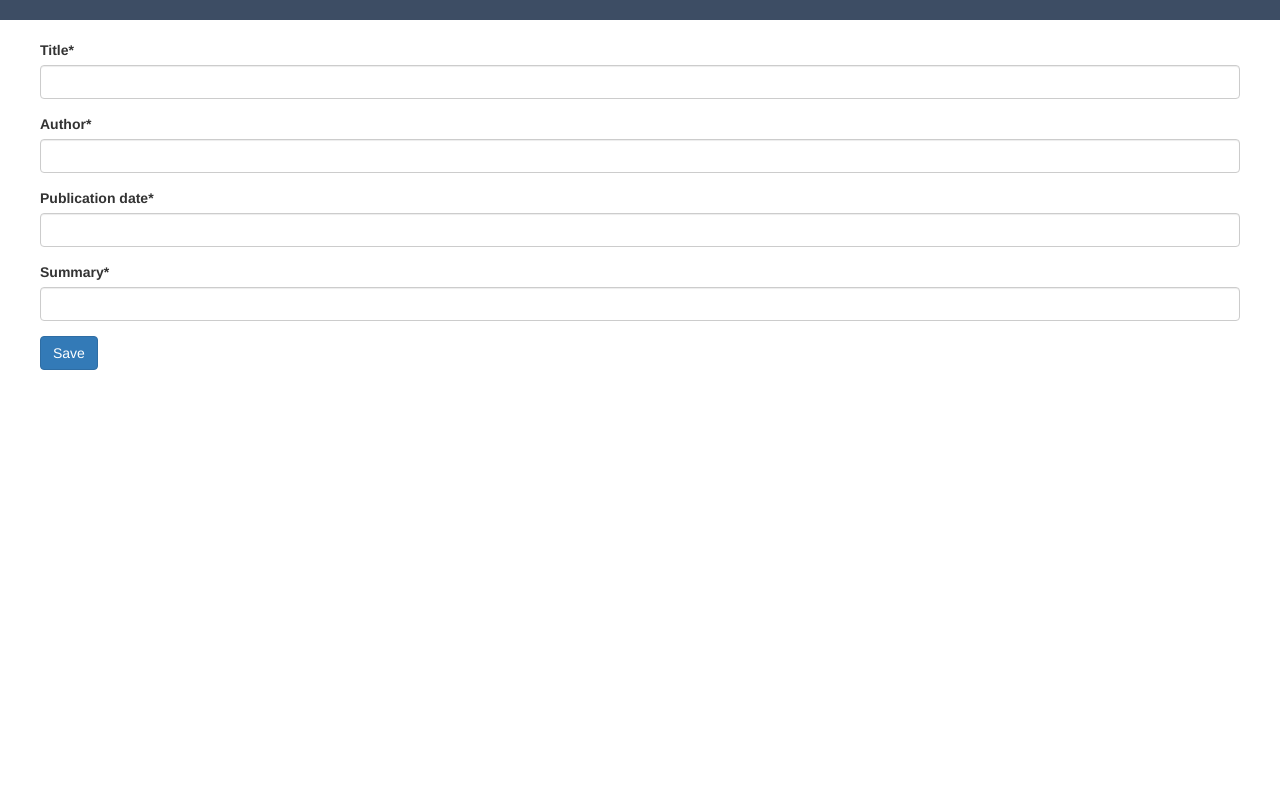
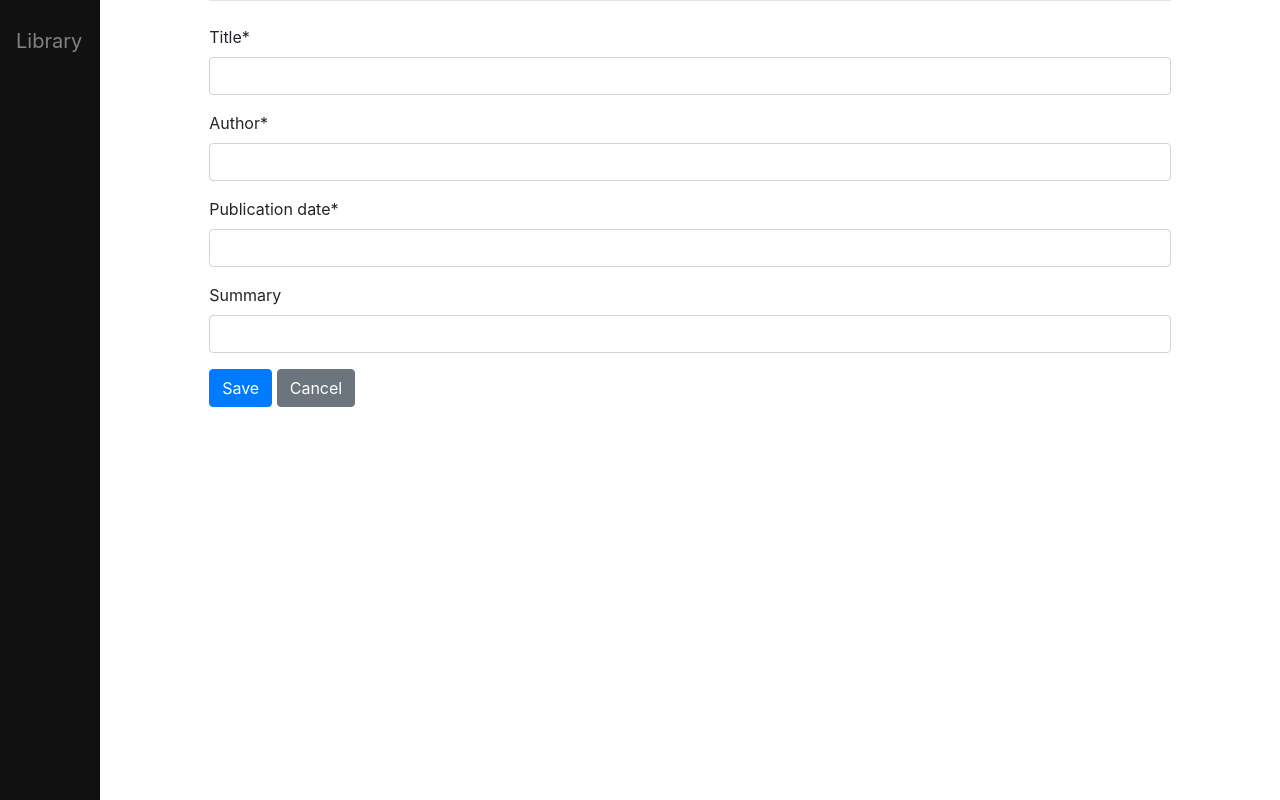
Before and after one commit to keagokla/Bookworm, a Django app: page /books/add/ in a window 1280 px wide. Run offline with Django 3.2, Linux system fonts and the light colour scheme; some libraries are stand-ins or nearby versions.

Commit message:
UI improvements

```diff
--- a/bookworm/forms.py
+++ b/bookworm/forms.py
@@ -1,4 +1,5 @@
 from django.forms import ModelForm
+from bootstrap_datepicker_plus import DatePickerInput
 from .models import Book, BOOK_FIELDS
 
 
@@ -6,3 +7,4 @@ class BookForm(ModelForm):
     class Meta:
         model = Book
         fields = BOOK_FIELDS
+        widgets = { 'pub_date': DatePickerInput() }
--- a/bookworm/models.py
+++ b/bookworm/models.py
@@ -8,7 +8,7 @@ class Book(models.Model):
     title = models.CharField(max_length=200)
     author = models.CharField(max_length=200)
     pub_date = models.DateField('Publication date')
-    summary = models.CharField(max_length=200)
+    summary = models.CharField(max_length=200, blank=True)
 
     def get_absolute_url(self):
         return reverse('books')
--- a/bookworm/tables.py
+++ b/bookworm/tables.py
@@ -1,13 +1,13 @@
 # tutorial/tables.py
-import django_tables2 as tables
+from django_tables2 import tables, TemplateColumn, Column
 from .models import Book, BOOK_FIELDS
 
 
 class BookTable(tables.Table):
-    tools_column = tables.TemplateColumn(
+    tools_column = TemplateColumn(
         template_name='bookworm/tools_column.html', verbose_name='')
 
-    summary = tables.Column(attrs={"td": {"width": "50%"}})
+    summary = Column(attrs={"td": {"width": "40%"}})
 
     class Meta:
         model = Book
--- a/bookworm/templates/bookworm/base.html
+++ b/bookworm/templates/bookworm/base.html
@@ -1,67 +1,75 @@
-{% load i18n static %}
+<!-- base.html -->
 <!DOCTYPE html>
-{% get_current_language as LANGUAGE_CODE %}{% get_current_language_bidi as LANGUAGE_BIDI %}
-<html lang="{{ LANGUAGE_CODE|default:"en-us" }}" {% if LANGUAGE_BIDI %}dir="rtl" {% endif %}>
+<html lang="en-us">
 
 <head>
-    <link rel="stylesheet" href="https://maxcdn.bootstrapcdn.com/bootstrap/3.3.7/css/bootstrap.min.css" />
-    <title>{% block title %}{% endblock %}</title>
-    <link rel="stylesheet" type="text/css" href="{% block stylesheet %}{% static "admin/css/base.css" %}{% endblock %}">
-    {% block extrastyle %}{% endblock %}
-    {% if LANGUAGE_BIDI %}
-    <link rel="stylesheet" type="text/css"
-        href="{% block stylesheet_rtl %}{% static "admin/css/rtl.css" %}{% endblock %}">{% endif %}
-    {% block extrahead %}{% endblock %}
-    {% block responsive %}
-    <meta name="viewport" content="user-scalable=no, width=device-width, initial-scale=1.0, maximum-scale=1.0">
-    <link rel="stylesheet" type="text/css" href="{% static "admin/css/responsive.css" %}">
-    {% if LANGUAGE_BIDI %}
-    <link rel="stylesheet" type="text/css" href="{% static "admin/css/responsive_rtl.css" %}">{% endif %}
+    <style type="text/css">
+        .sidenav {
+            height: 100%;
+            width: 100px;
+            position: fixed;
+            z-index: 1;
+            top: 0;
+            left: 0;
+            background-color: #111;
+            overflow-x: hidden;
+            padding-top: 20px;
+        }
+
+        .sidenav a {
+            padding: 6px 8px 6px 16px;
+            text-decoration: none;
+            font-size: 20px;
+            color: #818181;
+            display: block;
+        }
+
+        .sidenav a:hover {
+            color: #f1f1f1;
+        }
+
+        .main {
+            margin-left: 100px;
+            padding: 0px 10px;
+        }
+    </style>
+
+    <meta charset="utf-8">
+    <meta name="viewport" content="width=device-width, initial-scale=1, shrink-to-fit=no">
+
+    <link rel="stylesheet" href="https://stackpath.bootstrapcdn.com/bootstrap/4.3.1/css/bootstrap.min.css"
+        integrity="sha384-ggOyR0iXCbMQv3Xipma34MD+dH/1fQ784/j6cY/iJTQUOhcWr7x9JvoRxT2MZw1T" crossorigin="anonymous">
+    <link rel="stylesheet" href="https://cdnjs.cloudflare.com/ajax/libs/font-awesome/5.11.2/css/all.min.css">
+    <script src="https://code.jquery.com/jquery-3.3.1.slim.min.js"
+        integrity="sha384-q8i/X+965DzO0rT7abK41JStQIAqVgRVzpbzo5smXKp4YfRvH+8abtTE1Pi6jizo"
+        crossorigin="anonymous"></script>
+    <script src="https://cdnjs.cloudflare.com/ajax/libs/popper.js/1.14.7/umd/popper.min.js"
+        integrity="sha384-UO2eT0CpHqdSJQ6hJty5KVphtPhzWj9WO1clHTMGa3JDZwrnQq4sF86dIHNDz0W1"
+        crossorigin="anonymous"></script>
+    <script src="https://stackpath.bootstrapcdn.com/bootstrap/4.3.1/js/bootstrap.min.js"
+        integrity="sha384-JjSmVgyd0p3pXB1rRibZUAYoIIy6OrQ6VrjIEaFf/nJGzIxFDsf4x0xIM+B07jRM"
+        crossorigin="anonymous"></script>
+
+    {% block extrahead %}
     {% endblock %}
-    {% block blockbots %}
-    <meta name="robots" content="NONE,NOARCHIVE">{% endblock %}
+
+    <title>{% block title %}Quividi{% endblock %}</title>
 </head>
-{% load i18n %}
 
-<body class="{% if is_popup %}popup {% endif %}{% block bodyclass %}{% endblock %}"
-    data-admin-utc-offset="{% now "Z" %}">
+<body>
+    <div class="sidenav">
+        <a href="/books">Library</a>
+    </div>
 
-    <!-- Container -->
-    <div id="container">
-
-        {% if not is_popup %}
-
-        {% block breadcrumbs %}
-        <div style="background-color: rgb(61, 77, 100);" class="breadcrumbs">
+    <div id="content" name="content" class="main">
+        <div class="row justify-content-center">
+            <div class="col-10">
+                <hr class="mt-0 mb-4">
+                {% block content %}
+                {% endblock %}
+            </div>
         </div>
-        {% endblock %}
-        {% endif %}
-
-        {% block messages %}
-        {% if messages %}
-        <ul class="messagelist">{% for message in messages %}
-            <li{% if message.tags %} class="{{ message.tags }}" {% endif %}>{{ message|capfirst }}</li>
-                {% endfor %}</ul>
-        {% endif %}
-        {% endblock messages %}
-
-        <!-- Content -->
-        <div id="content" class="{% block coltype %}colM{% endblock %}">
-            <link rel="stylesheet" href="https://maxcdn.bootstrapcdn.com/bootstrap/3.3.7/css/bootstrap.min.css" />
-            {% block pretitle %}{% endblock %}
-            {% block content_title %}{% if title %}<h1>{{ title }}</h1>{% endif %}{% endblock %}
-            {% block content %}
-            {% block object-tools %}{% endblock %}
-            {{ content }}
-            {% endblock %}
-            {% block sidebar %}{% endblock %}
-            <br class="clear">
-        </div>
-        <!-- END Content -->
-
-        {% block footer %}<div id="footer"></div>{% endblock %}
     </div>
-    <!-- END Container -->
 
 </body>
 
--- a/bookworm/templates/bookworm/book_create_form.html
+++ b/bookworm/templates/bookworm/book_create_form.html
@@ -1,10 +1,15 @@
 {% extends './base.html' %}
 {% load crispy_forms_tags %}
+
+{% block extrahead %}
+{{ form.media }}
+{% endblock %}
 
 {% block content %}
 <form method="post">
   {% csrf_token %}
   {{ form|crispy }}
-  <button type="submit" class="btn btn-primary">Save</button>
+  <input class="btn btn-primary" type="submit" value="Save" />
+  <a href="{% url 'books' %}" class="btn btn-secondary">Cancel</a>
 </form>
 {% endblock %}
--- a/bookworm/templates/bookworm/book_delete_form.html
+++ b/bookworm/templates/bookworm/book_delete_form.html
@@ -4,7 +4,8 @@
 {% block content %}
   <form method="post">
     {% csrf_token %}
-    <p>Are you sure you want to delete "{{ object }}"?</p>
-    <button type="submit" class="btn btn-primary">Delete</button>
+    <p>Are you sure you want to delete the book named "{{ object }}"?</p>
+    <input class="btn btn-primary" type="submit" value="Delete" />
+    <a href="{% url 'books' %}" class="btn btn-secondary">Cancel</a>
   </form>
 {% endblock %}
--- a/bookworm/templates/bookworm/book_list.html
+++ b/bookworm/templates/bookworm/book_list.html
@@ -1,7 +1,8 @@
 {% extends './base.html' %}
-{% load render_table from django_tables2 %}
+{% load django_tables2 %}
+
 {% block content %}
-<h1>Books</h1>
+<h2>Library</h2>
 {% render_table table %}
 <form action='add' method='GET'>
     <button type='submit' class="btn btn-primary">Add a book</button>
--- a/bookworm/templates/bookworm/tools_column.html
+++ b/bookworm/templates/bookworm/tools_column.html
@@ -1,2 +1,3 @@
-<a class="btn btn-sm" href="{% url 'edit_book' record.id %}"><span class="glyphicon glyphicon-edit"></span></a>
-<a class="btn btn-sm" href="{% url 'delete_book' record.id %}"><span class="glyphicon glyphicon-trash"></a>
+{% load icons %}
+<a style="outline: none;" href="{% url 'edit_book' record.id %}">{% icon 'edit' %}</a>
+<a style="outline: none;" href="{% url 'delete_book' record.id %}">{% icon 'trash' %}</a>
--- a/bookworm/urls.py
+++ b/bookworm/urls.py
@@ -3,7 +3,6 @@ from django.views.generic import RedirectView
 from .views import BookView, BookCreateView, BookUpdateView, BookDeleteView
 
 urlpatterns = [
-    # ex: /app_config/
     path("", RedirectView.as_view(pattern_name='books', permanent=True)),
 
     path('books/', BookView.as_view(), name='books'),
--- a/bookworm/views.py
+++ b/bookworm/views.py
@@ -5,20 +5,24 @@ from .models import Book
 from .tables import BookTable
 from .forms import BookForm
 
+
 class BookView(SingleTableView):
     model = Book
     table_class = BookTable
     template_name_suffix = '_list'
+
 
 class BookCreateView(CreateView):
     model = Book
     form_class = BookForm
     template_name_suffix = '_create_form'
 
+
 class BookUpdateView(UpdateView):
     model = Book
     form_class = BookForm
     template_name_suffix = '_update_form'
+
 
 class BookDeleteView(DeleteView):
     model = Book
--- a/quividi/settings.py
+++ b/quividi/settings.py
@@ -31,9 +31,10 @@ ALLOWED_HOSTS = []
 # Application definition
 
 INSTALLED_APPS = [
+    'bootstrap_datepicker_plus',
+    'django_icons',
     'crispy_forms',
     'django_tables2',
-    'bootstrap4',
     'bookworm.apps.BookwormConfig',
     'django.contrib.admin',
     'django.contrib.auth',
@@ -123,5 +124,5 @@ USE_TZ = True
 
 STATIC_URL = '/static/'
 
-DJANGO_TABLES2_TEMPLATE = "django_tables2/bootstrap.html"
+DJANGO_TABLES2_TEMPLATE = "django_tables2/bootstrap4.html"
 CRISPY_TEMPLATE_PACK = "bootstrap3"
```
Also changed, not shown: bookworm/templates/bookworm/book_update_form.html (+6 -1 lines), manage.py (added, +21 -0 lines).
